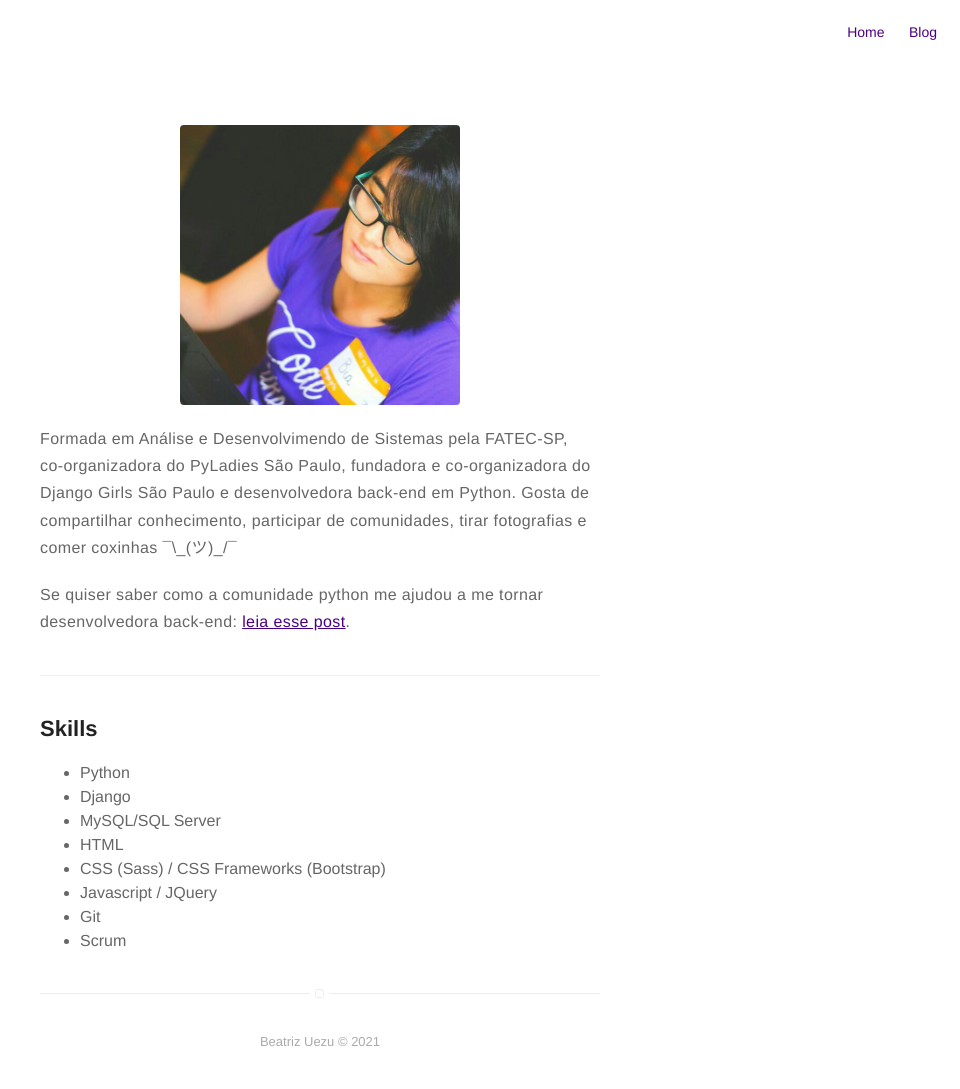
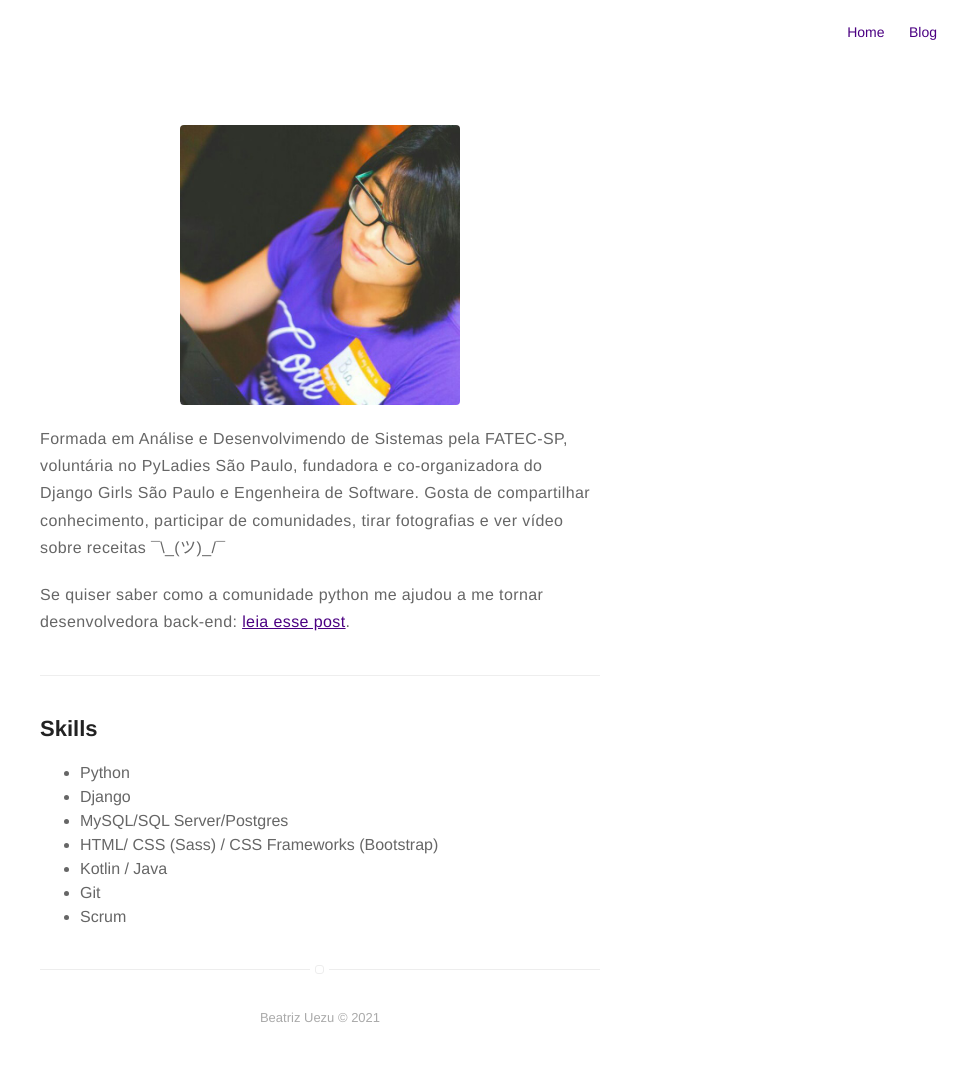
Before and after one commit to beatrizuezu/beatrizuezu.github.io, a Jekyll site: the page built from about.md, in a window 1280 px wide. Shown: the whole page, without its empty margins (320-1280 px from the left). Built offline with Jekyll 4.4.1, drawn with Linux system fonts in a browser that asks for light colours; after the commit the page ends 1065 px from its top, so only the background shows below that.

Commit message:
update about me page

```diff
--- a/about.md
+++ b/about.md
@@ -4,7 +4,7 @@ layout: page
 ---
 ![Profile Image]({{ site.url }}/{{ site.picture }})
 
-<p>Formada em Análise e Desenvolvimendo de Sistemas pela FATEC-SP,<br>co-organizadora do PyLadies São Paulo, fundadora e co-organizadora do Django Girls São Paulo e desenvolvedora back-end em Python. Gosta de compartilhar conhecimento, participar de comunidades, tirar fotografias e comer coxinhas ¯\_(ツ)_/¯</p>
+<p>Formada em Análise e Desenvolvimendo de Sistemas pela FATEC-SP,<br>voluntária no PyLadies São Paulo, fundadora e co-organizadora do Django Girls São Paulo e Engenheira de Software. Gosta de compartilhar conhecimento, participar de comunidades, tirar fotografias e ver vídeo sobre receitas ¯\_(ツ)_/¯</p>
 
 Se quiser saber como a comunidade python me ajudou a me tornar desenvolvedora back-end: [leia esse post]({% post_url 2018-03-16-pyladies-e-django-girls-do-medo-ao-incentivo%}).
 
@@ -16,10 +16,9 @@ Se quiser saber como a comunidade python me ajudou a me tornar desenvolvedora ba
 
 * Python
 * Django
-* MySQL/SQL Server
-* HTML
-* CSS (Sass) / CSS Frameworks (Bootstrap)
-* Javascript / JQuery
+* MySQL/SQL Server/Postgres
+* HTML/ CSS (Sass) / CSS Frameworks (Bootstrap)
+* Kotlin / Java
 * Git
 * Scrum
 
```
